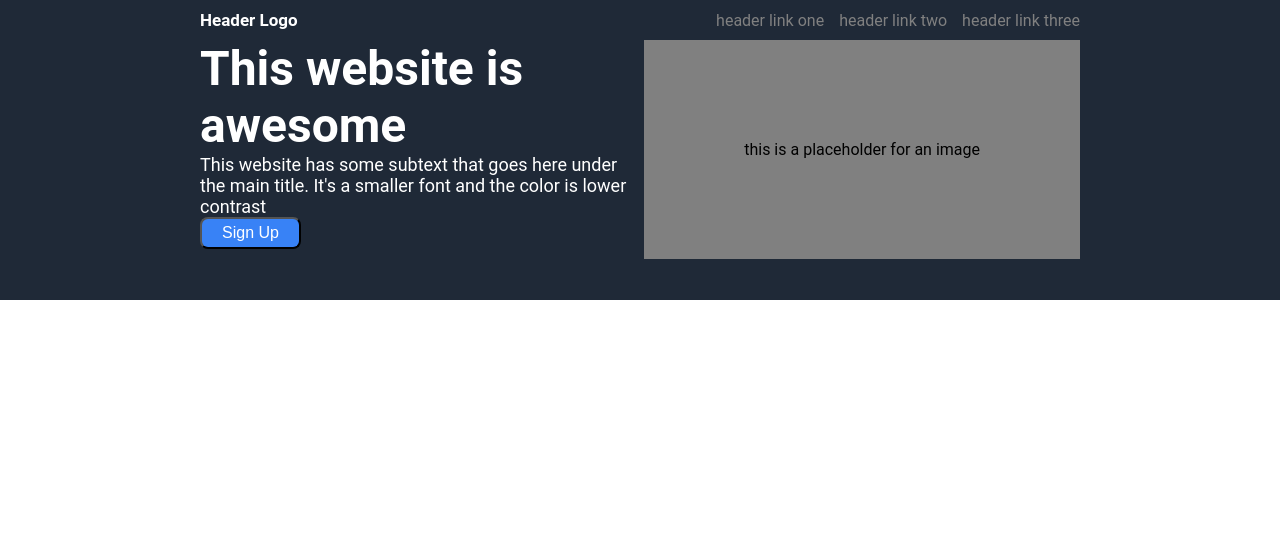
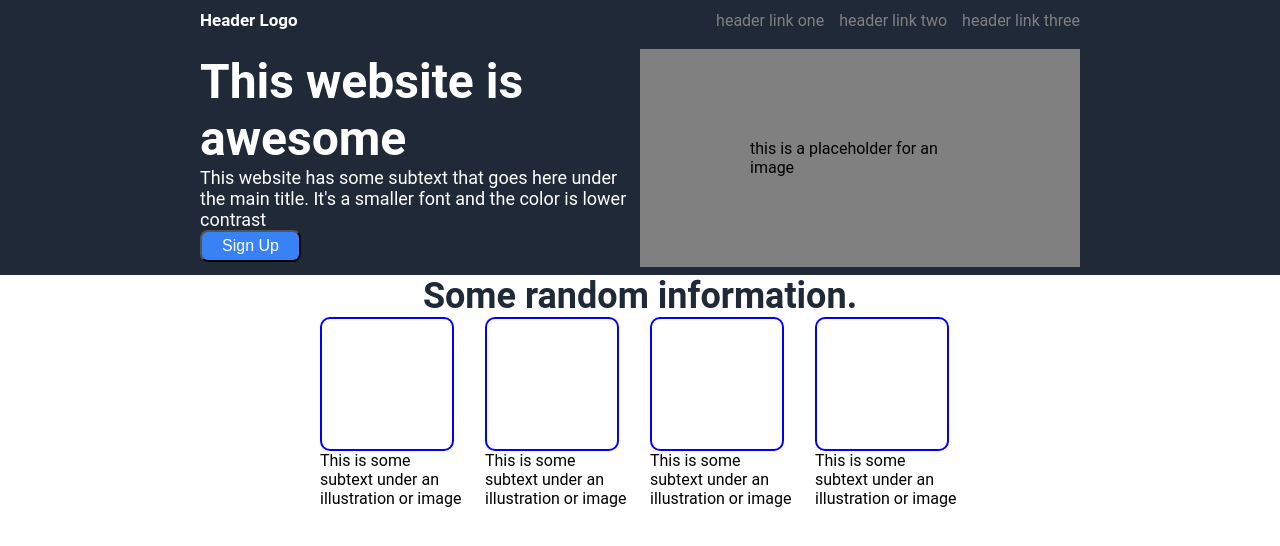
Before and after one commit to Xcelvi/Flex-Project, a plain HTML site: page index.html in a window 1280 px wide. Drawn offline with Linux system fonts and the light colour scheme.

Commit message:
index.html

```diff
--- a/index.html
+++ b/index.html
@@ -51,7 +51,44 @@
             </div>
 
             <div class="body2">
+                <div class="b2h">
+                    Some random information.
+                </div>
+                <div class="b2b">
+                    <div class="b2bb">
+                        <div class="boxes">
 
+                        </div>
+                        <div class="b2b1">
+                            This is some subtext under an illustration or image
+                        </div>
+                    </div>
+                    <div class="b2bb">
+                        <div class="boxes">
+
+                        </div>
+                        <div class="b2b1">
+                            This is some subtext under an illustration or image
+                        </div>
+
+                    </div>
+                    <div class="b2bb">
+                        <div class="boxes">
+
+                        </div>
+                        <div class="b2b1">
+                            This is some subtext under an illustration or image
+                        </div>
+                    </div>
+                    <div class="b2bb">
+                        <div class="boxes">
+
+                        </div>
+                        <div class="b2b1">
+                            This is some subtext under an illustration or image
+                        </div>
+                    </div>
+                </div>
             </div>
 
             <div class="body3">
--- a/style.css
+++ b/style.css
@@ -4,6 +4,7 @@ body {
     display: flex;
     flex-direction: column;
     font-family: roboto;
+    border: 300px;
 }
 
 a:link {
@@ -21,7 +22,7 @@ button {
     display: flex;
     flex-direction: column;
     background-color: #1F2937;
-    min-height: 300px;
+    min-height: 275px;
 }
 .body1h {
     display: flex;
@@ -53,6 +54,7 @@ button {
     flex-wrap: wrap;
     width: 50%;
     align-items: flex-start;
+    justify-content: center;
     margin-left: 200px;
 }
 .lefth {
@@ -81,17 +83,55 @@ button {
     flex-wrap: wrap;
     width: 50%;
     align-items: flex-end;
+    justify-content: center;
     margin-right: 200px;
 }
 .boxb1 {
     display: flex;
-    justify-content: flex-end;
     background-color: gray;
-    padding: 100px;
+    padding-left: 110px;
+    padding-right: 110px;
+    padding-top: 90px;
+    padding-bottom: 90px;
 }
 
 .body2 {
     display: flex;
+    flex-direction: column;
+    flex: 1;
+    min-height: 230px;
+}
+.b2h {
+    display: flex;
+    min-height: 40px;
+    align-items: center;
+    justify-content: center;
+    font-size: 36px;
+    font-weight: bolder;
+    color: #1F2937;
+}
+.b2b {
+    display: flex;
+    justify-content: center;
+    align-items: center;
+    gap: 20px;
+    margin-left: 200px;
+    margin-right: 200px;
+    flex: 1;
+}
+.b2bb {
+    width: 145px;
+}
+.boxes {
+    display: flex;
+    flex: 1;
+    padding: 30px;
+    border-style: solid;
+    border-width: 2px;
+    border-color: blue;
+    width: 70px;
+    height: 70px;
+    border-radius: 10px;
 }
 
 .body3 {
```
